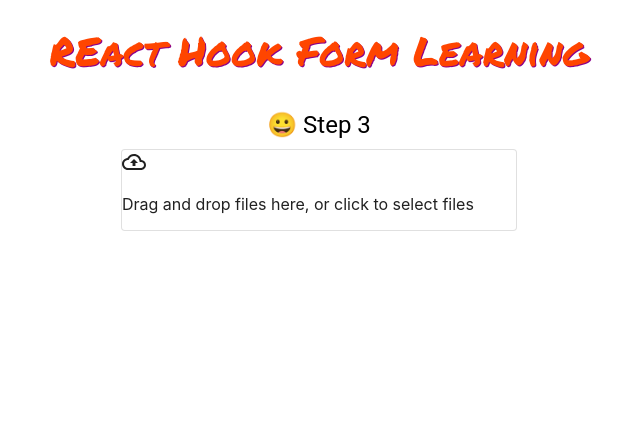
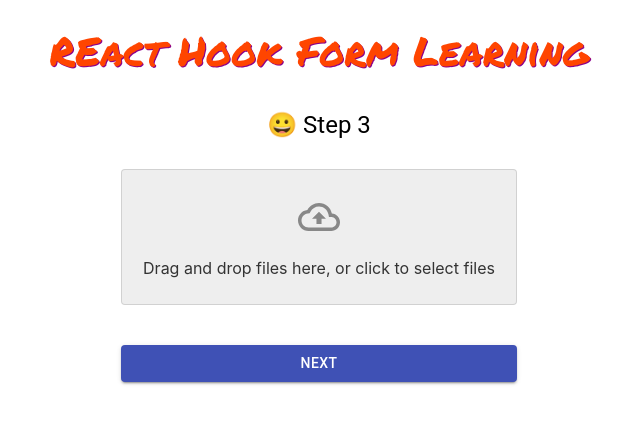
Before and after one commit to frontendprof/react-hook-form-one, a React (Create React App) app: page /step3 in a window 1280 px wide. Shown: the top 424 px of the page, without its empty margins (321-961 px from the left). Built offline with nearby package versions, Linux system fonts and the light colour scheme.

Commit message:
Persisting data to local storage

```diff
--- a/src/components/FileInput.js
+++ b/src/components/FileInput.js
@@ -9,7 +9,28 @@
 
 
 
+
+import {makeStyles} from "@material-ui/core/styles"
+
+const useStyles=makeStyles(theme=>({
+    root:{
+        marginTop:"20px",
+        padding:"10px",
+        color:"#333",
+        backgroundColor:"#eee",
+        textAlign:"center",
+        cursor:"pointer"
+    },
+    icon:{
+        marginTop:"16px",
+        fontSize:"42px",
+        color:"#888"
+    }
+}))
+
+
 export const FileInput = ({control,name}) => {
+    const classes=useStyles();
     return (
         <Controller
             control={control}
@@ -20,8 +41,8 @@
                     <Dropzone onDrop={onChange}>
                         {
                             ({getRootProps,getInputProps})=>(
-                            <Paper variant="outlined" {...getRootProps()}>
-                                <CloudUploadOutlinedIcon />
+                            <Paper className={classes.root} variant="outlined" {...getRootProps()}>
+                                <CloudUploadOutlinedIcon className={classes.icon}/>
                                 <input name={name} onBlue={onBlur} {...getInputProps()}/>
                                 <p>Drag and drop files here, or click to select files</p>
                             </Paper>)
--- a/src/components/Result.js
+++ b/src/components/Result.js
@@ -1,11 +1,12 @@
 
 import React from 'react'
+import {Link} from "react-router-dom"
 
 const Result = () => {
     return (
-        <div>
-            <h4>Hello from Result</h4>
-        </div>
+        <Link to="/">
+            <h4>Start Over</h4>
+        </Link>
     )
 }
 
--- a/src/components/StepOne.js
+++ b/src/components/StepOne.js
@@ -9,6 +9,7 @@
 import * as yup from 'yup';
 import { yupResolver } from '@hookform/resolvers/yup';
 import { useHistory } from 'react-router-dom'
+import { useData } from '../DataContext'
 
 
 
@@ -22,8 +23,10 @@
 const StepOne = () => {
 
     const history=useHistory();
+    const {data,setValues}=useData();
 
     const {register,handleSubmit,errors}=useForm({
+        defaultValues:{firstName:data.firstName,lastName:data.lastName},
         mode:"onBlur",
         resolver:yupResolver(schema)
 
@@ -31,6 +34,7 @@
 
     const onSubmit=(data)=>{
         history.push("/step2")
+        setValues(data)
     }
     return (
         <MainContainer>
--- a/src/components/StepThree.js
+++ b/src/components/StepThree.js
@@ -39,7 +39,7 @@
             <Typography component="h2" variant="h5">😀 Step 3</Typography>
             <Form onSubmit={handleSubmit(onSubmit)}>
                 <FileInput name="files" control={control}/>
-                {/* <PrimaryButton>Next</PrimaryButton> */}
+                <PrimaryButton>Next</PrimaryButton>
             </Form>
 
         </MainContainer>
```
